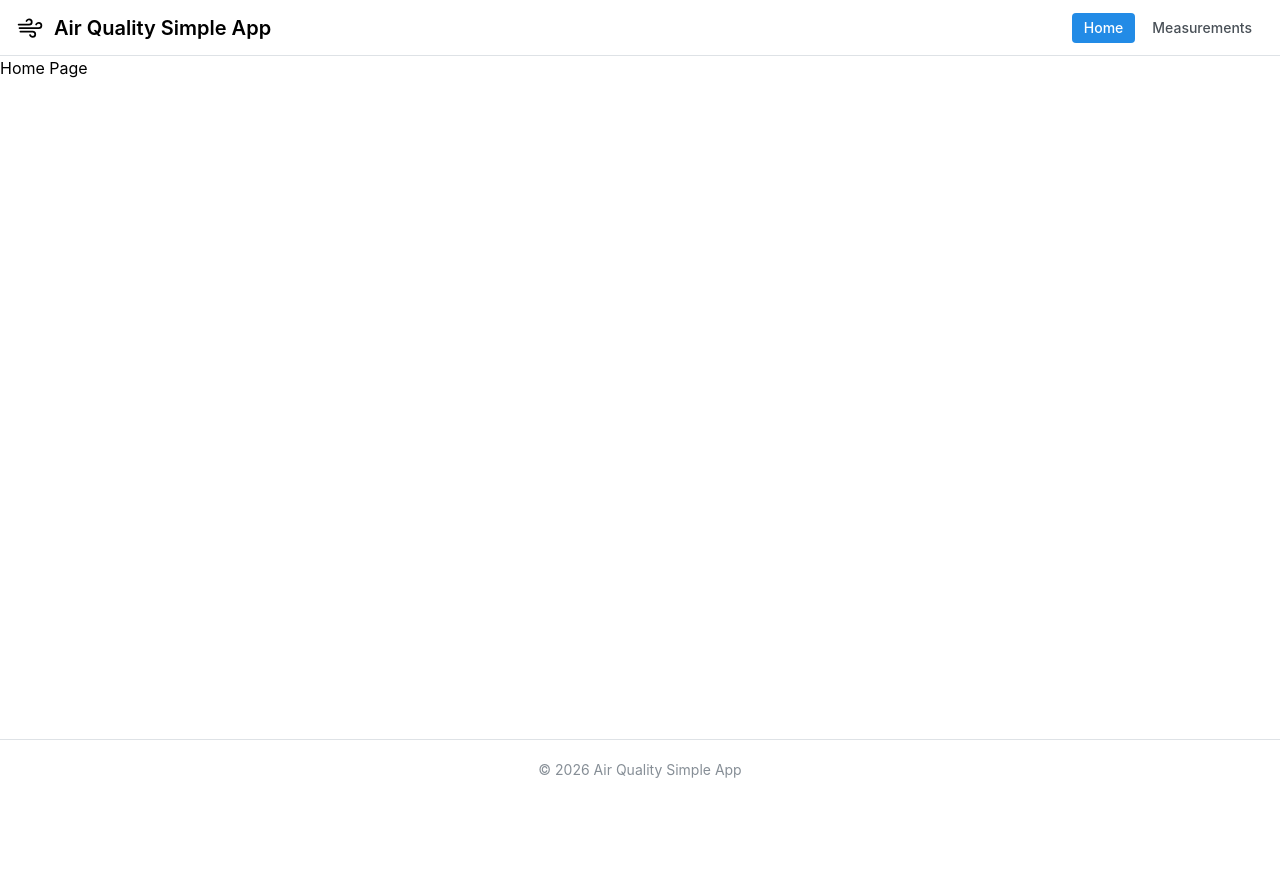
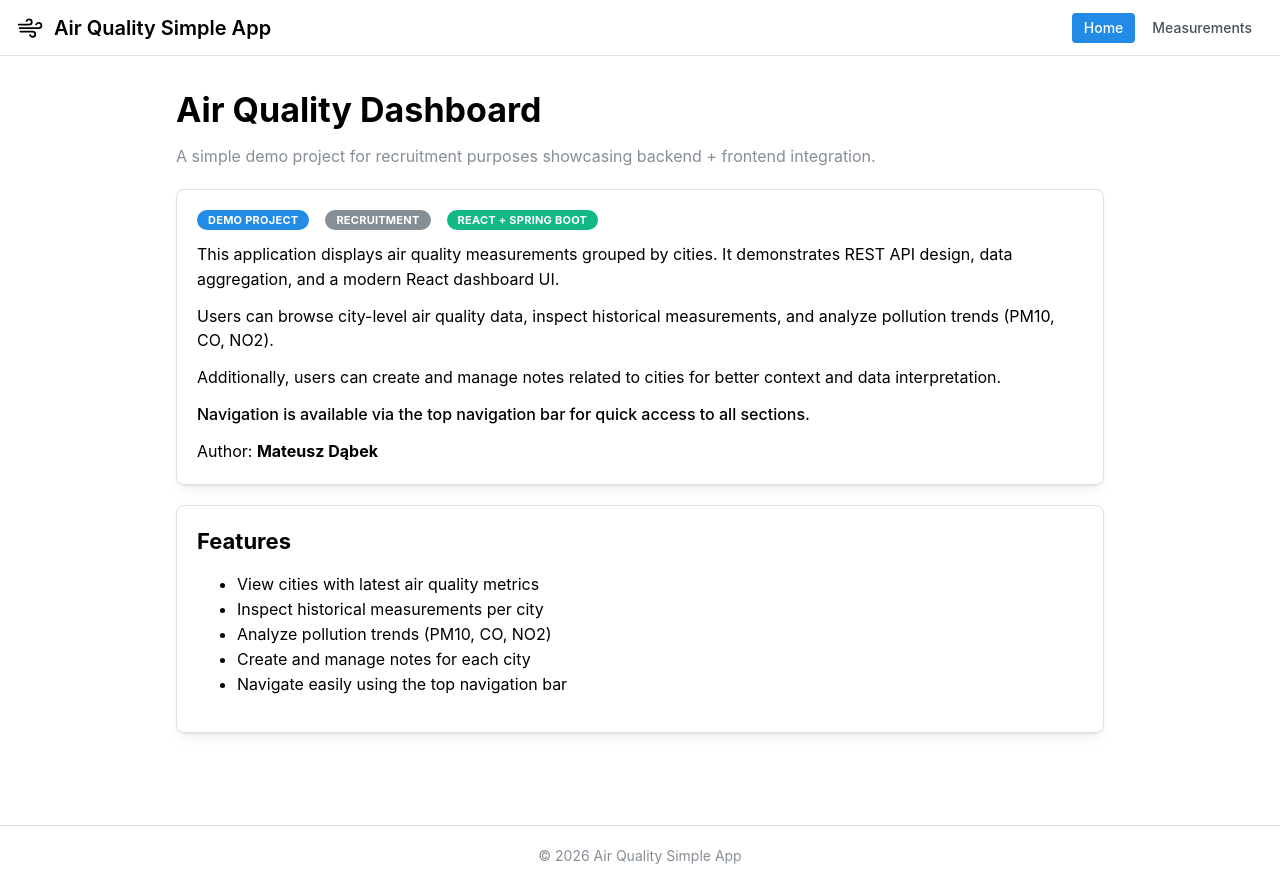
Before and after one commit to AncienTree/air-quality, a React (Vite) app in the folder web/: page / in a window 1280 px wide. Before the commit the page ends 800 px from the top, so only its background shows below. Built offline with nearby package versions, Linux system fonts and the light colour scheme.

Commit message:
(web): add home page content

```diff
--- a/web/src/pages/HomePage.tsx
+++ b/web/src/pages/HomePage.tsx
@@ -1,8 +1,58 @@
+import { Container, Title, Text, Card, Stack, Group, Badge } from '@mantine/core';
+
 export function HomePage() {
+  return (
+    <Container size="md" py="xl">
+      <Stack gap="lg">
+        <div>
+          <Title order={1}>Air Quality Dashboard</Title>
+          <Text c="dimmed" mt="sm">
+            A simple demo project for recruitment purposes showcasing backend + frontend integration.
+          </Text>
+        </div>
 
-    return (
-        <div>
-            Home Page
-        </div>
-    )
+        <Card shadow="sm" padding="lg" radius="md" withBorder>
+          <Stack gap="sm">
+            <Group>
+              <Badge color="blue">Demo Project</Badge>
+              <Badge color="gray">Recruitment</Badge>
+              <Badge color="teal">React + Spring Boot</Badge>
+            </Group>
+
+            <Text>
+              This application displays air quality measurements grouped by cities. It demonstrates REST API design,
+              data aggregation, and a modern React dashboard UI.
+            </Text>
+
+            <Text>
+              Users can browse city-level air quality data, inspect historical measurements, and analyze pollution
+              trends (PM10, CO, NO2).
+            </Text>
+
+            <Text>
+              Additionally, users can create and manage notes related to cities for better context and data
+              interpretation.
+            </Text>
+
+            <Text fw={500}>Navigation is available via the top navigation bar for quick access to all sections.</Text>
+
+            <Text>
+              Author: <b>Mateusz Dąbek</b>
+            </Text>
+          </Stack>
+        </Card>
+
+        <Card shadow="sm" padding="lg" radius="md" withBorder>
+          <Title order={3}>Features</Title>
+          <ul>
+            <li>View cities with latest air quality metrics</li>
+            <li>Inspect historical measurements per city</li>
+            <li>Analyze pollution trends (PM10, CO, NO2)</li>
+            <li>Create and manage notes for each city</li>
+            <li>Navigate easily using the top navigation bar</li>
+          </ul>
+        </Card>
+      </Stack>
+    </Container>
+  );
 }
```
